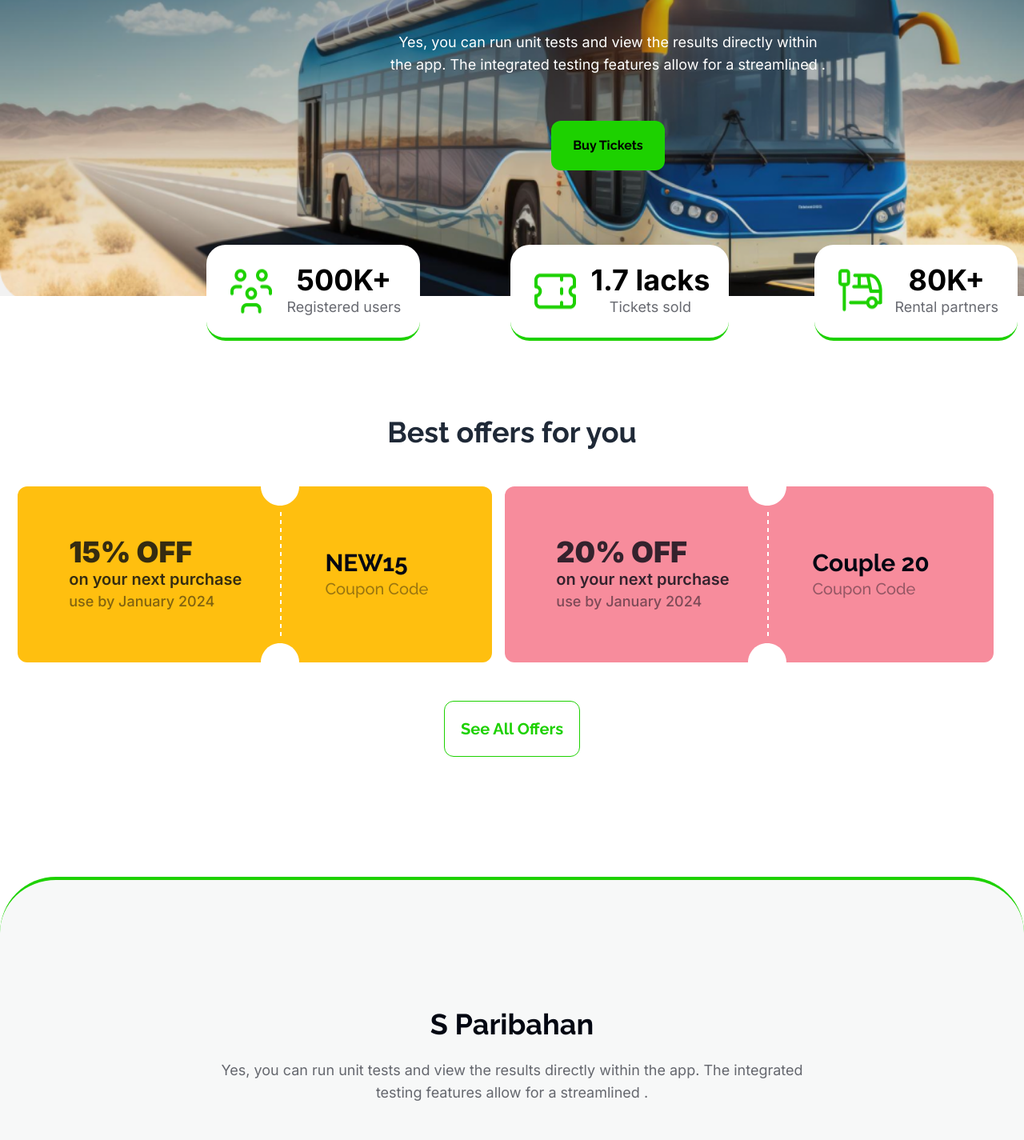
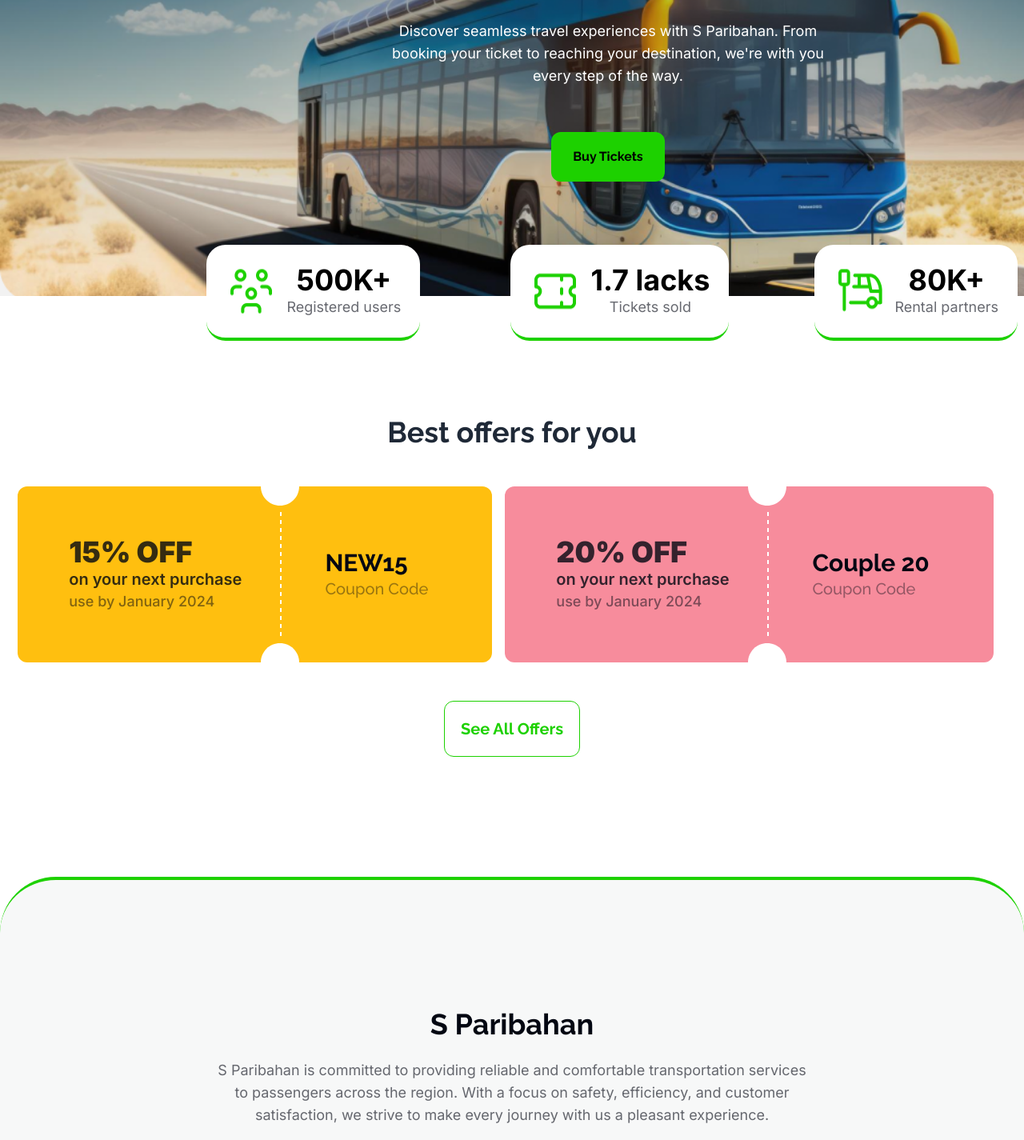
Before and after one commit to atikxcode/assignment-5, a plain HTML site: page index.html in a window 1280 px wide. Shown: the part 526-1951 px from the top of the page at 80% size. Drawn offline with nearby package versions, Linux system fonts and the light colour scheme.

Commit message:
added some text

```diff
--- a/index.html
+++ b/index.html
@@ -55,7 +55,7 @@
         <div class="hero-content text-center">
           <div class="w-auto lg:w-[550px]">
             <h1 class="text-3xl lg:text-5xl leading-[40px] lg:leading-[86px] text-white font-raleway mb-4 font-extrabold">End-to-End Travel with  <span class="text-[#1DD100]">S Paribahan</span></h1>
-            <p class="py-2 lg:py-6 text-white font-inter text-[14px] lg:text-lg mb-[20px] lg:mb-[32px] ">Yes, you can run unit tests and view the results directly within the app. The integrated testing features allow for a streamlined .</p>
+            <p class="py-2 lg:py-6 text-white font-inter text-[14px] lg:text-lg mb-[20px] lg:mb-[32px] ">Discover seamless travel experiences with S Paribahan. From booking your ticket to reaching your destination, we're with you every step of the way.</p>
             <a ><button id="scrollButton" class="bg-[#1DD100] text-black pt-[19px] pb-[19px] pr-[27px] pl-[27px] rounded-xl font-raleway font-bold ">Buy Tickets</button></a>
           </div>
         </div>
@@ -138,7 +138,7 @@
 
         <div class=" flex flex-col items-center">
           <h2 class="text-[#030712] font-raleway text-3xl lg:text-4xl font-bold pt-20 lg:pt-40 mb-6">S Paribahan</h2>
-          <p class="w-[350px] lg:w-[736px] text-[#03071299] text-[14px] lg:text-lg font-inter text-center mb-8 lg:mb-12">Yes, you can run unit tests and view the results directly within the app. The integrated testing features allow for a streamlined .</p>
+          <p class="w-[350px] lg:w-[736px] text-[#03071299] text-[14px] lg:text-lg font-inter text-center mb-8 lg:mb-12">S Paribahan is committed to providing reliable and comfortable transportation services to passengers across the region. With a focus on safety, efficiency, and customer satisfaction, we strive to make every journey with us a pleasant experience.</p>
         </div>
 
         <div class=" flex flex-row mx-auto bg-[#FFF] mb-8">
@@ -155,7 +155,7 @@
               </div>
             </div>
 
-            <div class="  p-8">
+            <div class=" p-8">
               <div class="flex flex-col p-5 rounded-3xl bg-[#F7F8F8]">
                 <div class="flex flex-row justify-between mb-4 font-raleway">
                   <p class="text-[14px] lg:text-[16px]">Route</p>
@@ -397,12 +397,12 @@
 
   </main>
   <!-- Footer Section -->
-  <footer class="p-4 lg:p-10 bg-[#030712] text-white ">
+  <footer class="p-4 lg:p-10 bg-[#030712] text-white">
     <div class="mx-auto flex justify-between w-full mb-6 lg:mb-12">
 
       <div class="flex flex-col">
         <h2 class="font-raleway text-2xl lg:text-4xl font-extrabold mb-4">S-Ticket</h2>
-        <p class="w-[190px] lg:w-[290px] text-gray-400 font-inter">P-Ticket is a digital platform to make your daily commuting better.</p>
+        <p class="w-[190px] lg:w-[290px] text-gray-400 font-inter">S-Ticket is a digital platform to make your daily commuting better.</p>
       </div>
 
       <div class="flex flex-col">
```
